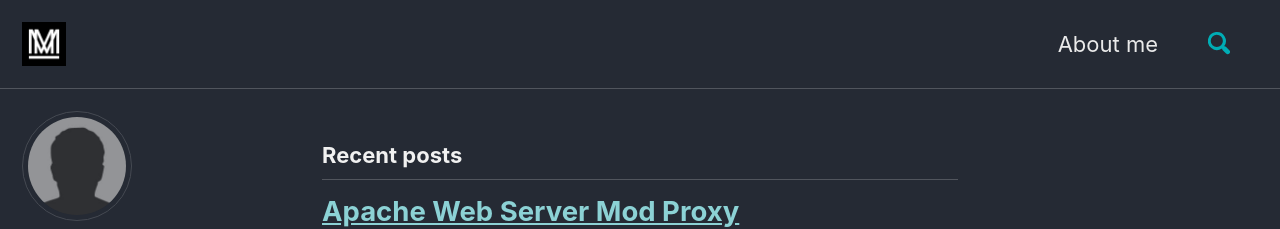
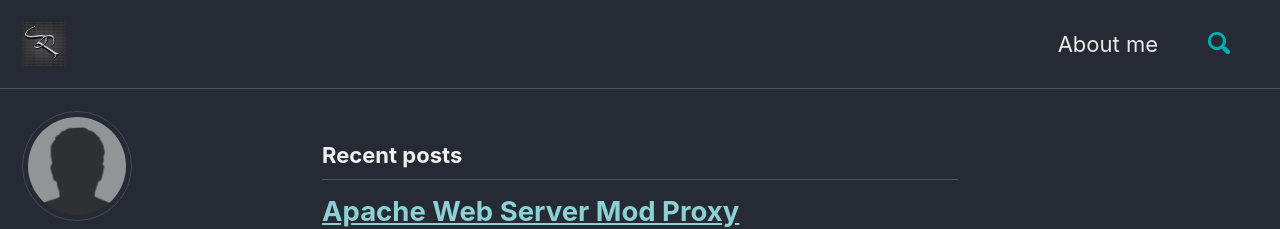
Before and after one commit to prabuselva/prabuselva.github.io, a Jekyll site: the page built from index.html, in a window 1280 px wide. Shown: the top 229 px of the page. Built offline with Jekyll 4.4.1, drawn with Linux system fonts in a browser that asks for light colours; cached includes are drawn as plain includes; nearby versions of some CDN libraries; the list of posts is cut into pages by our own code.

Commit message:
Updated logo pic and theme name uncommented

```diff
--- a/_config.yml
+++ b/_config.yml
@@ -5,7 +5,7 @@
 # For technical reasons, this file is *NOT* reloaded automatically when you use
 # `jekyll serve`. If you change this file, please restart the server process.
 
-theme                    : "minimal-mistakes-jekyll"
+#theme                    : "minimal-mistakes-jekyll"
 minimal_mistakes_skin    : "dark" # "air", "aqua", "contrast", "dark", "dirt", "neon", "mint", "plum", "sunrise"
 
 # Site Settings
@@ -18,7 +18,7 @@
 baseurl                  : ""
 repository               : prabuselva/prabuselva.github.io # GitHub username/repo-name e.g. "mmistakes/minimal-mistakes"
 teaser                   : # "/assets/images/500x300.png" # path of fallback teaser image, e.g. "/assets/images/500x300.png"
-logo                     : "/assets/images/apple-touch-icon.png" # path of logo image to display in the masthead, e.g. "/assets/images/88x88.png"
+logo                     : "/assets/images/sp-logo.jpg" # path of logo image to display in the masthead, e.g. "/assets/images/88x88.png"
 masthead_title           : " " # overrides the website title displayed in the masthead, use " " for no title
 # breadcrumbs            : false # true, false (default)
 words_per_minute         : 200
```
Also changed, not shown: assets/images/sp-logo.jpg (added).
